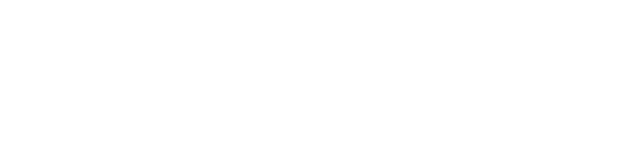
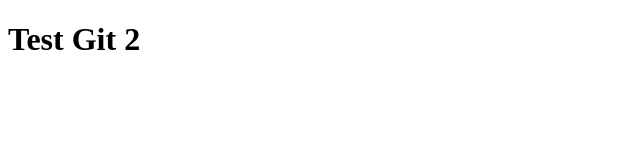
Before and after one commit to 2299350/test-git-2, a plain HTML site: page index.html in a window 1280 px wide. Shown: the whole page, without its empty margins (0-640 px from the left). Drawn offline with Linux system fonts and the light colour scheme.

Commit message:
develop header

```diff
--- a/index.html
+++ b/index.html
@@ -7,6 +7,9 @@
     <title>Test Git 2</title>
 </head>
 <body>
+    <header>
+        <h1>Test Git 2</h1>
+    </header>
     <script src="index.js"></script>
 </body>
 </html>
--- a/index.js
+++ b/index.js
@@ -1,3 +1 @@
 console.log('Hello World!');
-
-console.error('Error');
```
Also changed, not shown: 1 other file.
